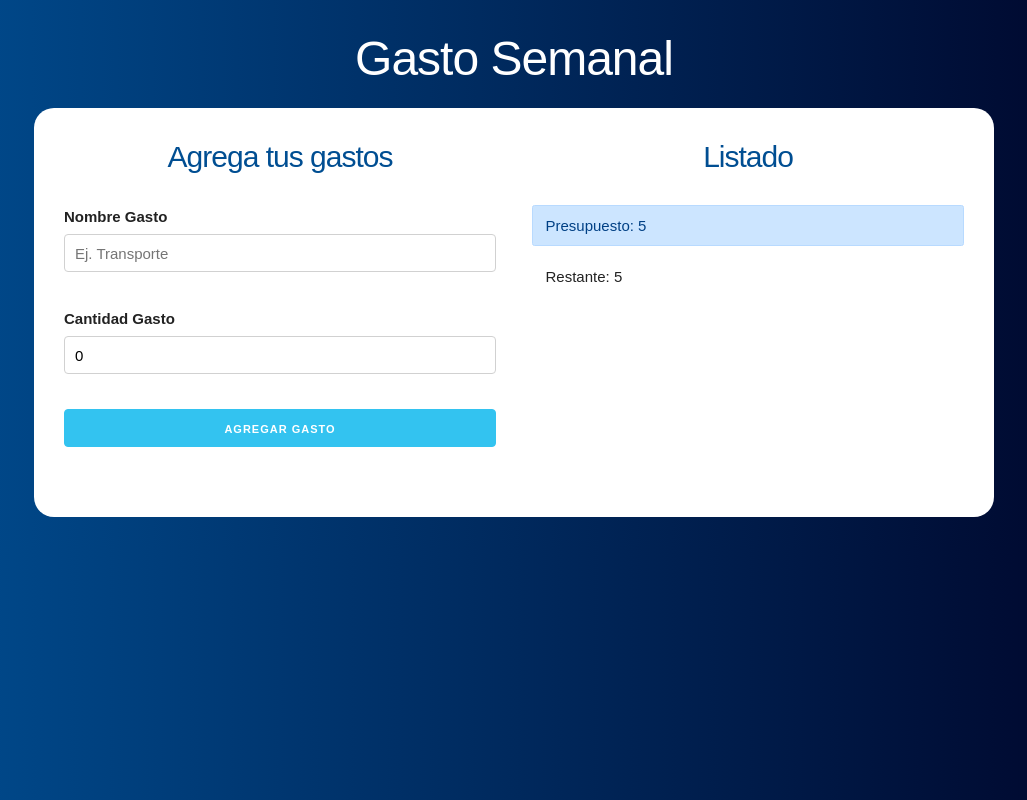
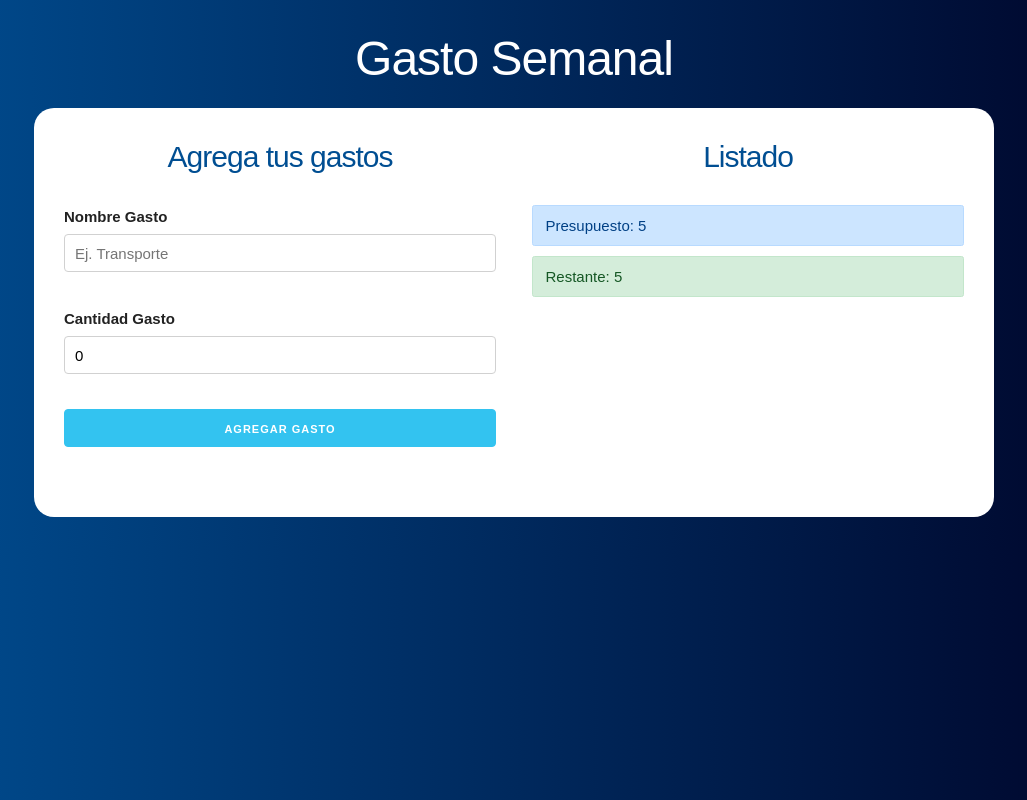
Before and after one commit to EzequielLara/control_presupuesto, a React (Create React App) app: page / in a window 1280 px wide. Both pictures are taken after typing "5" into the empty fields and a click on the input "Definir Presuesto". Shown: the whole page, without its empty margins (126-1153 px from the left). Built offline with nearby package versions, Linux system fonts and the light colour scheme.

Commit message:
añadiendo helpers para estilos

```diff
--- a/src/App.js
+++ b/src/App.js
@@ -29,15 +29,7 @@
       //Resetear a false
      guardarCrearGasto(false);
     }
-  },[gasto]);
-  //Cuando agregamos un nuevo gasto:
-  const agregarNuevoGasto = gasto =>{
-
-     guardarGastos([...gastos, gasto]);
-
-
-
-  }
+  },[gasto, creargasto, gastos, restante]);
 
 
   return (
--- a/src/components/ControlPresupuesto.js
+++ b/src/components/ControlPresupuesto.js
@@ -1,4 +1,5 @@
 import React, { Fragment } from 'react';
+import { revisarPresupuesto} from '../helpers.js';
 
 const ControlPresupuesto = ({presupuesto, restante}) => (
 
@@ -6,7 +7,7 @@
             <div className = 'alert alert-primary'>
                 Presupuesto: {presupuesto}
             </div>
-            <div className = 'alert'>
+            <div className = {revisarPresupuesto(presupuesto, restante)}>
                 Restante: {restante}
             </div>
         </Fragment>
--- /dev/null
+++ b/src/helpers.js
@@ -0,0 +1,13 @@
+export const revisarPresupuesto =(presupuesto, restante)=>{
+    let clase;
+
+    if((presupuesto/4)> restante){
+        clase = 'alert alert-danger';
+    }else if((presupuesto / 2)> restante){
+        clase = 'alert alert-warning';
+    }else{
+        clase = 'alert alert-success';
+    }
+
+    return clase;
+}
```
